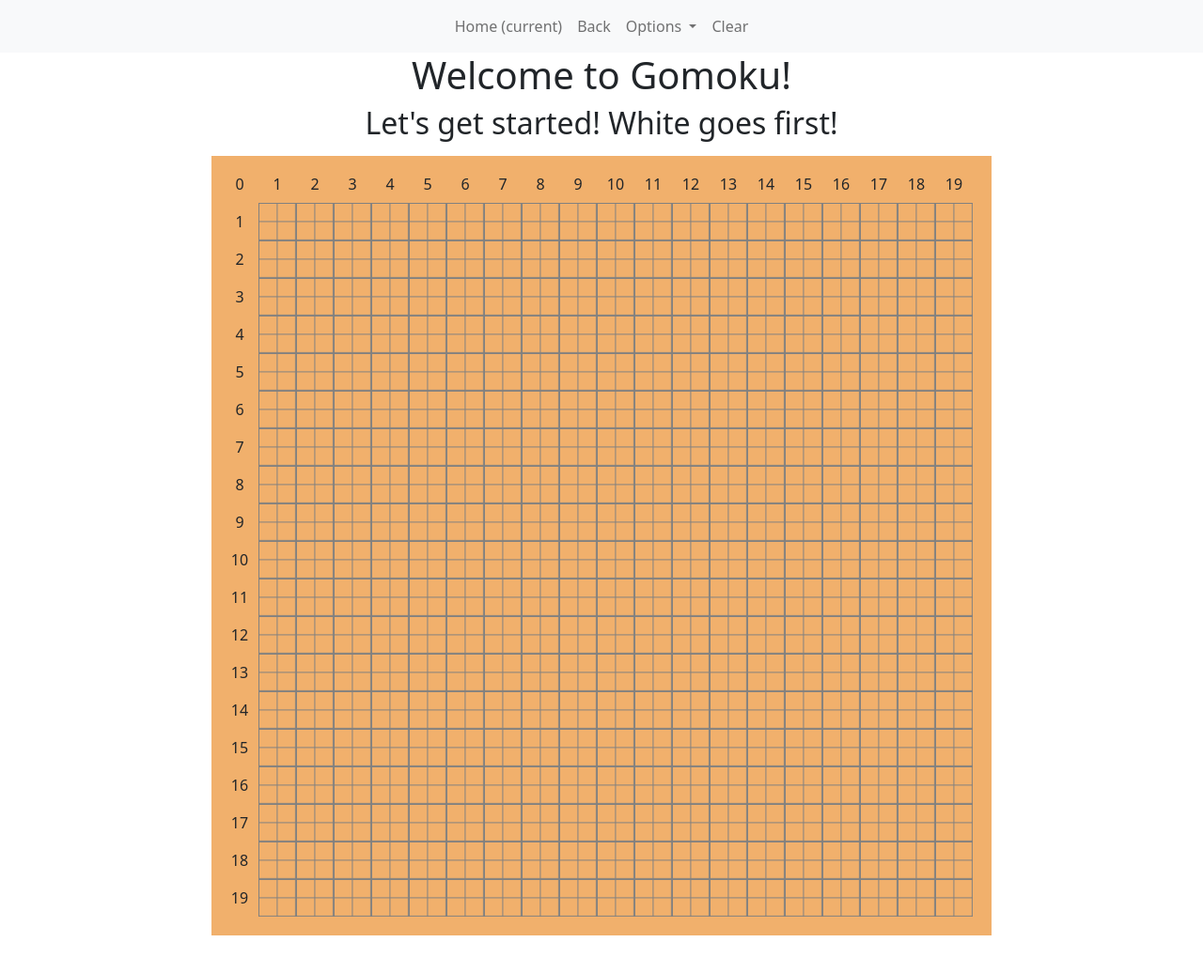
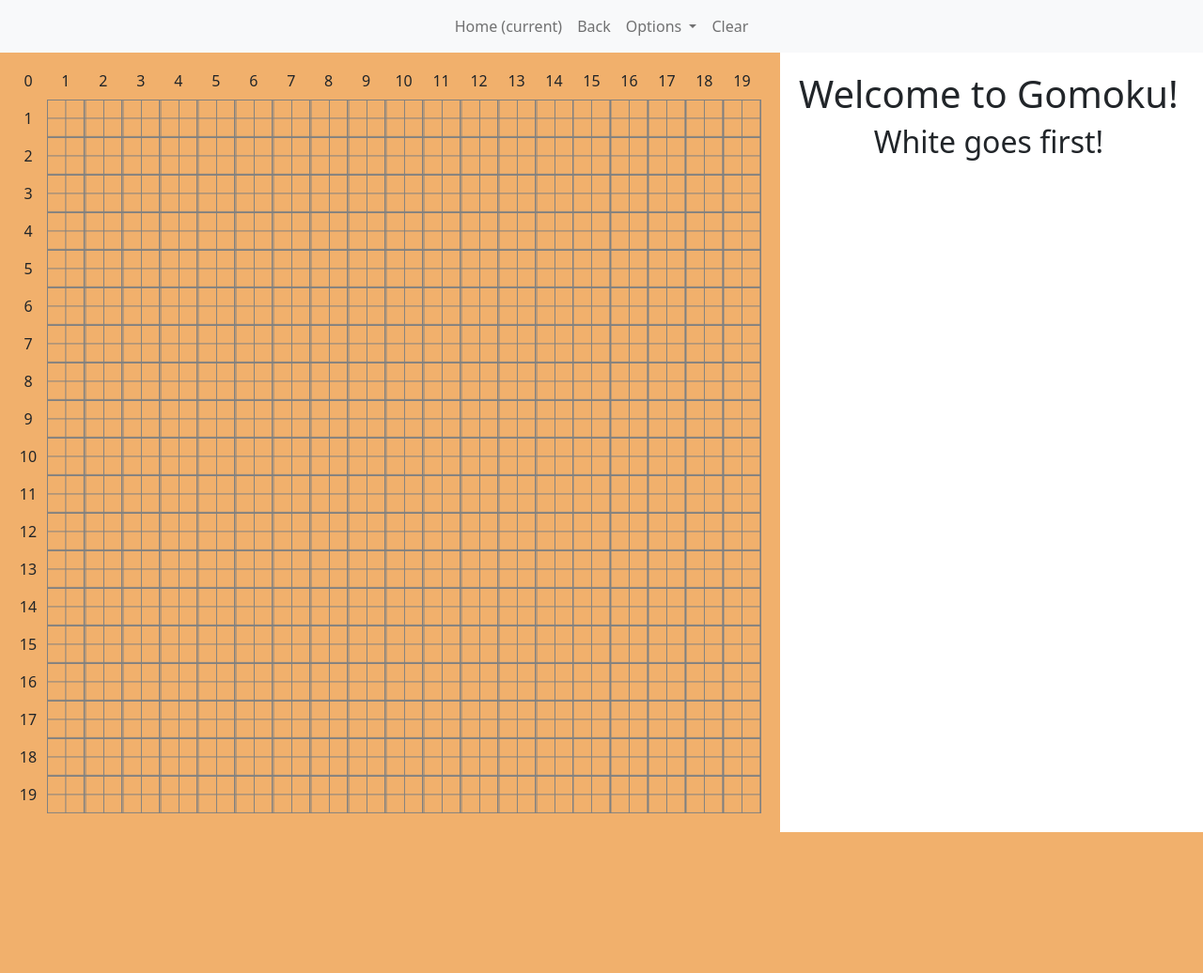
Before and after one commit to Hegelim/gomoku, a Django app: page /game/ in a window 1280 px wide. Shown: the whole page at 94% size. After the commit the page ends 886 px from the top, so only its background shows below. Run offline with Django 3.2, Linux system fonts and the light colour scheme.

Commit message:
Modify layout

```diff
--- a/gomokuproject/game/static/game/board.css
+++ b/gomokuproject/game/static/game/board.css
@@ -1,14 +1,20 @@
 .btn.rounded-circle {
-    width: 35px;
-    height: 35px;
+    width: 30px;
+    height: 30px;
     /*border-radius: 90%;*/
     /*border: 1px solid black;*/
 }
 
+table {
+    width: 800px;
+    height: 800px;
+}
+
 
 td.non-index {
-    /*border-right: 1px solid grey;*/
+    border-right: 1px solid grey;
     /*border-bottom: 1px solid grey;*/
+    /* this controls the grid width */
     background-size: calc(700px / 36) calc(700px / 36);
     background-image:
             linear-gradient(to right, grey 1px, transparent 1px),
@@ -18,7 +24,6 @@ td.non-index {
 .board {
     padding: 10px 20px 20px 10px;
     background-color: #f1b06c;
-    margin-bottom: 40px;
 }
 
 td {
@@ -27,3 +32,7 @@ td {
     /*border: 1px solid black;*/
     text-align: center;
 }
+
+.text-display {
+    padding: 20px;
+}
--- a/gomokuproject/game/templates/game/board.html
+++ b/gomokuproject/game/templates/game/board.html
@@ -38,11 +38,8 @@
         </div>
     </nav>
 
-    <h1 class="text-center">Welcome to Gomoku!</h1>
-    <h2 class="text-center">Let's get started! White goes first!</h2>
-    <p class="userpromt"></p>
-    <div class="d-flex justify-content-center">
-        <div class="board justify-content-center">
+    <div class="d-flex">
+        <div class="board">
         <table>
             {% for i in range %}
             <tr>
@@ -67,6 +64,13 @@
             {% endfor %}
         </table>
         </div>
+
+        <div class="text-display justify-content-center">
+            <h1 class="text-center">Welcome to Gomoku!</h1>
+            <h2 class="text-center">White goes first!</h2>
+            <p class="userpromt"></p>
+        </div>
+
     </div>
     <!-- JavaScript Bundle with Popper -->
     <script src="https://cdn.jsdelivr.net/npm/bootstrap@5.1.0/dist/js/bootstrap.bundle.min.js" integrity="sha384-U1DAWAznBHeqEIlVSCgzq+c9gqGAJn5c/t99JyeKa9xxaYpSvHU5awsuZVVFIhvj" crossorigin="anonymous"></script>
```
